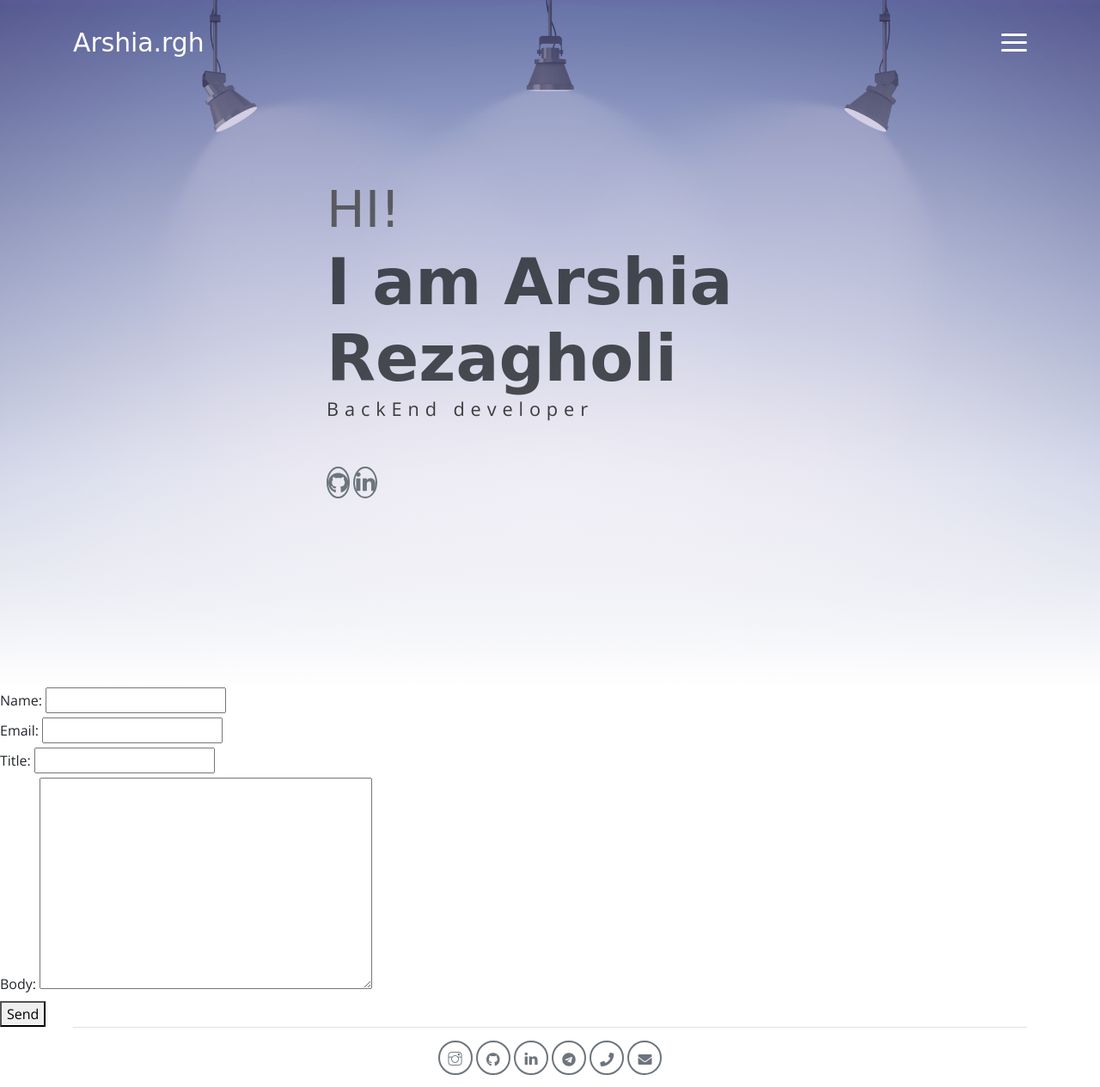
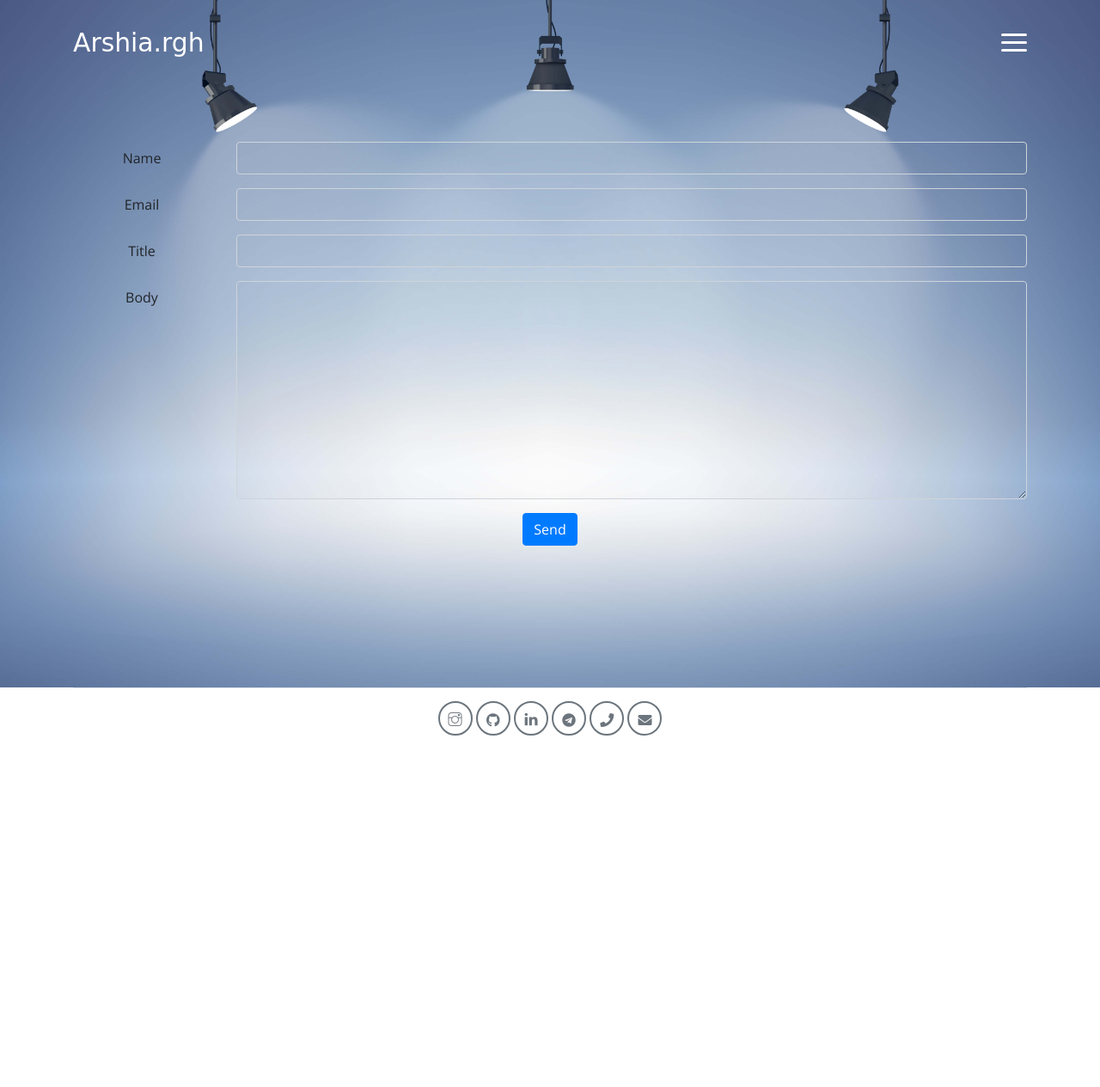
Before and after one commit to arshia-rgh/personal_portfolio, a Django app: page /contact/ in a window 1280 px wide. Shown: the whole page at 86% size. After the commit the page ends 856 px from the top, so only its background shows below. Run offline with Django 5.2, Linux system fonts and the light colour scheme; some libraries are stand-ins or nearby versions; some web fonts are replaced.

Commit message:
added widgets for form fields and new css file for form

```diff
--- a/contact/forms.py
+++ b/contact/forms.py
@@ -7,3 +7,9 @@ class ContactForm(forms.ModelForm):
     class Meta:
         model = Message
         fields = "__all__"
+        widgets = {
+            "name": forms.TextInput(attrs={"class": "form-control"}),
+            "email": forms.EmailInput(attrs={"class": "form-control"}),
+            "title": forms.TextInput(attrs={"class": "form-control"}),
+            "body": forms.Textarea(attrs={"class": "form-control"}),
+        }
--- /dev/null
+++ b/contact/static/contact/css/contact.css
@@ -0,0 +1,13 @@
+.form-horizontal .form-group {
+    margin-bottom: 1rem;
+}
+
+.form-horizontal .form-control {
+    border-radius: 0.25rem;
+}
+
+.form-horizontal .btn-primary {
+    background-color: #007bff;
+    border-color: #007bff;
+    border-radius: 0.25rem;
+}
--- a/contact/templates/contact/contact.html
+++ b/contact/templates/contact/contact.html
@@ -1,7 +1,30 @@
 {% extends 'core/index.html' %}
+{% load static %}
+
+{% block css %}
+    <link rel="stylesheet" href="{% static 'contact/css/contact.css' %}">
+{% endblock %}
+
 {% block content %}
-<form method="post" style="z-index: 10">{% csrf_token %}
-    {{ form.as_div }}
-    <button type="submit">Send</button>
-</form>
+    <section class="header">
+        <div class="container text-center">
+            <form method="post" class="form-horizontal" style="z-index: 1000000">{% csrf_token %}
+                <div class="form-group">
+                    {{ form.non_field_errors }}
+                    {% for field in form %}
+                        <div class="form-group row">
+                            <label for="{{ field.id_for_label }}" class="col-sm-2 col-form-label">{{ field.label }}</label>
+                            <div class="col-sm-10">
+                                {{ field }}
+                                <div class="invalid-feedback">
+                                    {{ field.errors }}
+                                </div>
+                            </div>
+                        </div>
+                    {% endfor %}
+                </div>
+                <button type="submit" class="btn btn-primary">Send</button>
+            </form>
+        </div>
+    </section>
 {% endblock %}
--- a/core/templates/core/index.html
+++ b/core/templates/core/index.html
@@ -63,6 +63,8 @@
         </a>
     </div>
 </nav><!-- End of Page Navbar -->
+{% block content %}
+
     <!-- page header -->
     <header id="home" class="header">
         <div class="overlay"></div>
@@ -90,7 +92,6 @@
             </div>
         </div>
     </header><!-- end of page header -->
-{% block content %}
 
     <!-- about section -->
     <section class="section pt-0" id="about">
```
